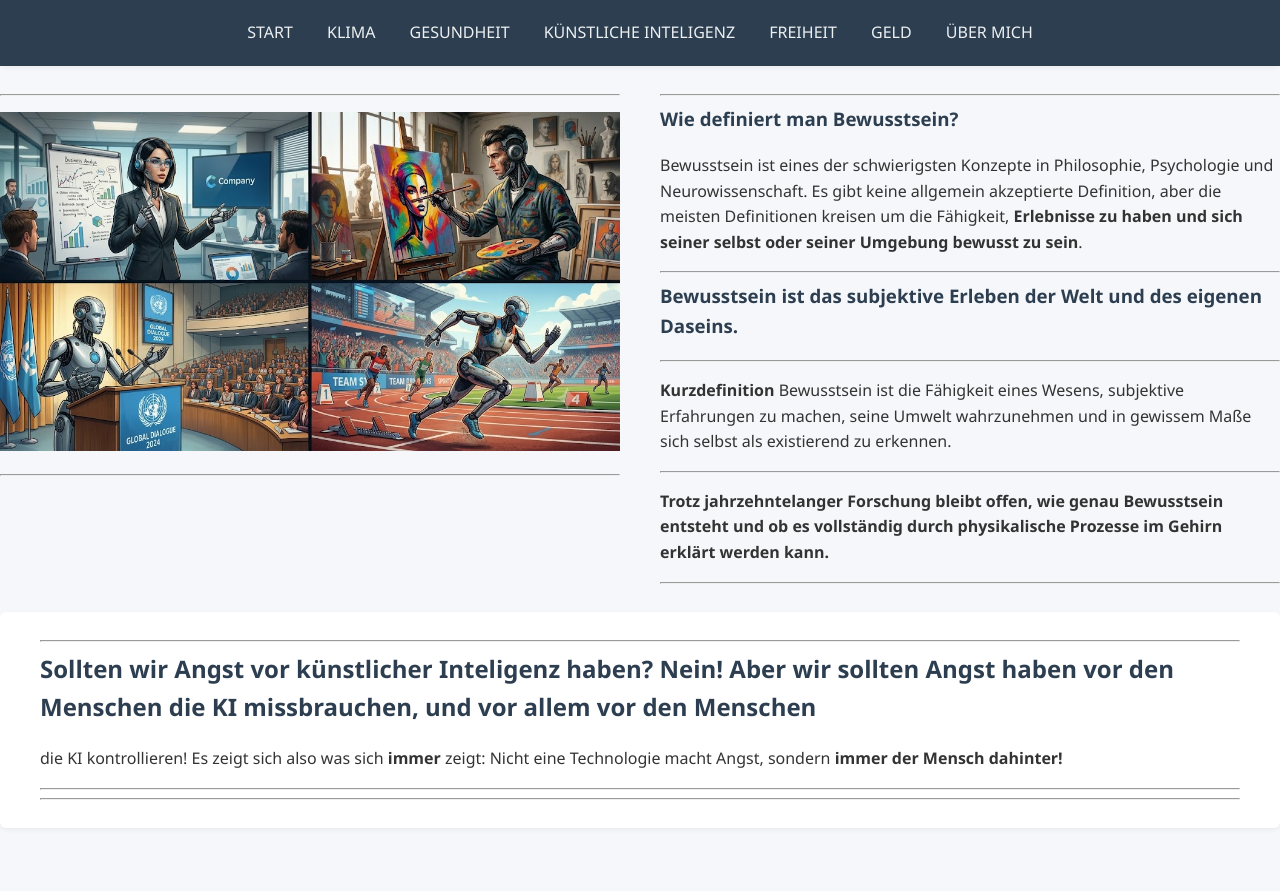
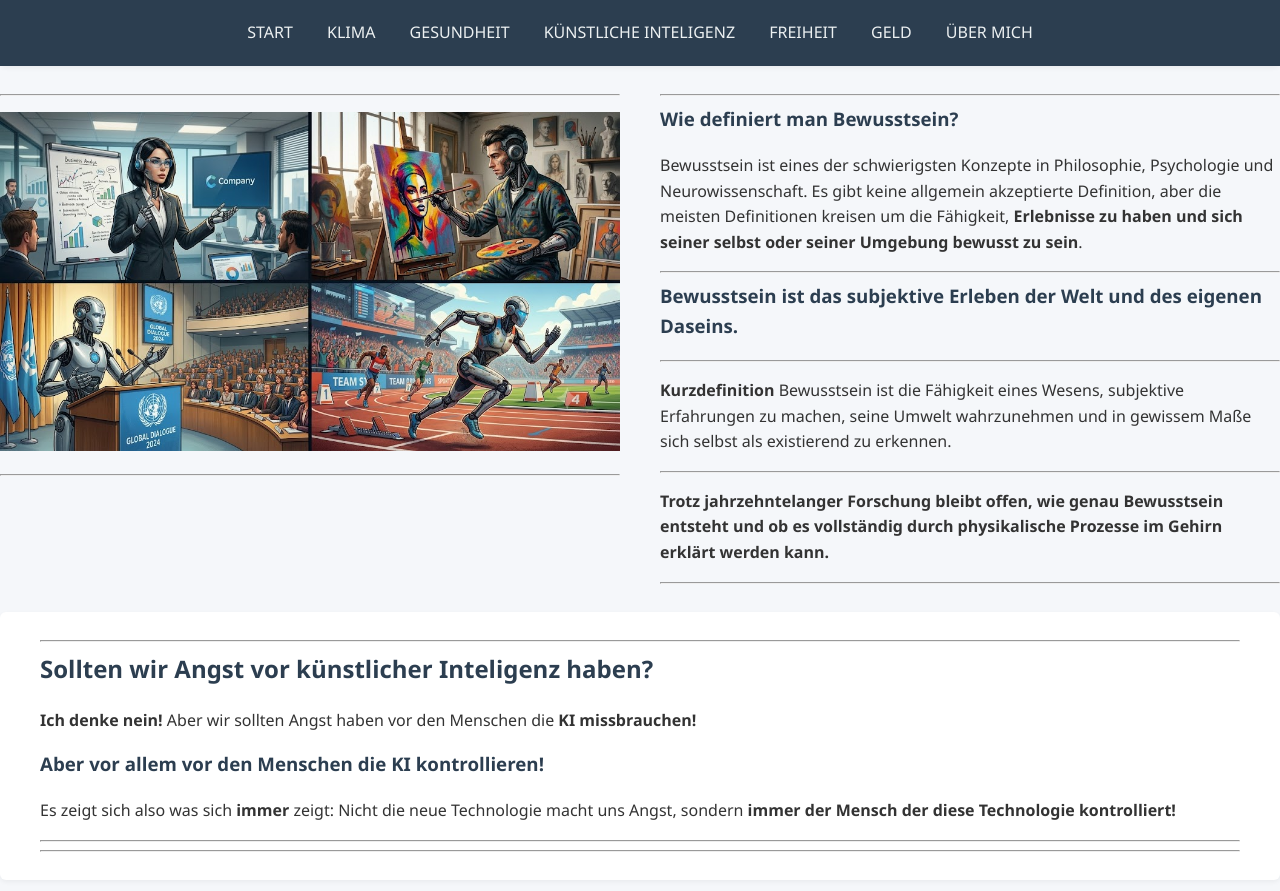
Before and after one commit to TheGermanTruth/TheGermanTruth, a Jekyll site: the page built from kiai.md, in a window 1280 px wide and 900 px high, scrolled down 15288 px. Shown: the top 891 px of the window. Built offline with Jekyll 4.4.1, drawn with Linux system fonts in a browser that asks for light colours; before the commit the page ends 16136 px from its top, so only the background shows below that.

Commit message:
Update kiai.md

```diff
--- a/kiai.md
+++ b/kiai.md
@@ -754,8 +754,14 @@ Bewusstsein ist die Fähigkeit eines Wesens, subjektive Erfahrungen zu machen, s
 
 ---
 
-## Sollten wir Angst vor künstlicher Inteligenz haben? **Nein!** Aber wir sollten Angst haben vor den Menschen die KI missbrauchen, und vor allem vor den Menschen
-die KI kontrollieren! Es zeigt sich also was sich **immer** zeigt: Nicht eine Technologie macht Angst, sondern **immer der Mensch dahinter!**
+## Sollten wir Angst vor künstlicher Inteligenz haben?
+
+**Ich denke nein!** Aber wir sollten Angst haben vor den Menschen die **KI missbrauchen!**
+
+### Aber vor allem vor den Menschen die **KI kontrollieren!**
+
+Es zeigt sich also was sich **immer** zeigt: Nicht die neue Technologie macht uns Angst, sondern **immer der Mensch
+der diese Technologie kontrolliert!**
 
 ---
 
```
